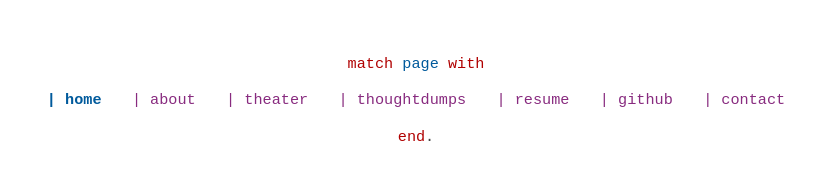
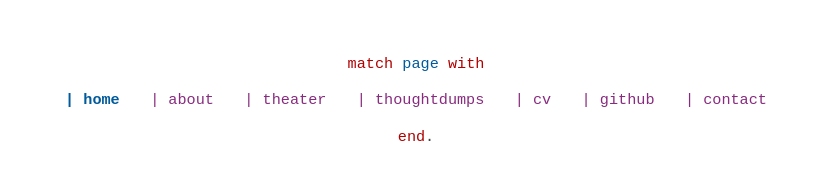
Before and after one commit to triviajon/triviajon2, an Eleventy site: page pages/index.html in a window 1280 px wide. Shown: the top 174 px of the page, without its empty margins (224-1048 px from the left). Built offline with nearby package versions, Linux system fonts and the light colour scheme; Eleventy itself is replaced by a stand-in of ours; files that its build step writes are made by us from their sources; what markdown-it-texmath would draw is missing.

Commit message:
Rename resume link to CV

```diff
--- a/layouts/default.html
+++ b/layouts/default.html
@@ -53,7 +53,7 @@
             class="{% if page.url contains '/thoughtdumps/' %}active{% endif %}"
             >| thoughtdumps</a
           >
-          <a href="/assets/pdf/Jon_Rosario_CV.pdf">| resume</a>
+          <a href="/assets/pdf/Jon_Rosario_CV.pdf">| cv</a>
           <a href="https://github.com/triviajon">| github</a>
           <a
             href="/contact/"
```
